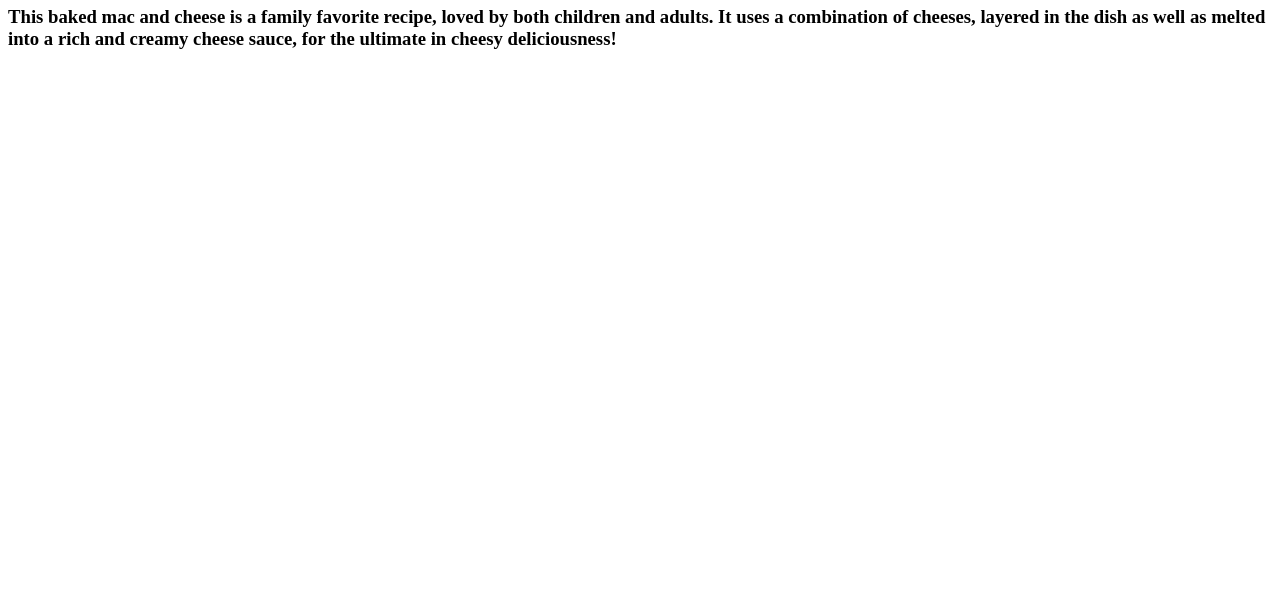
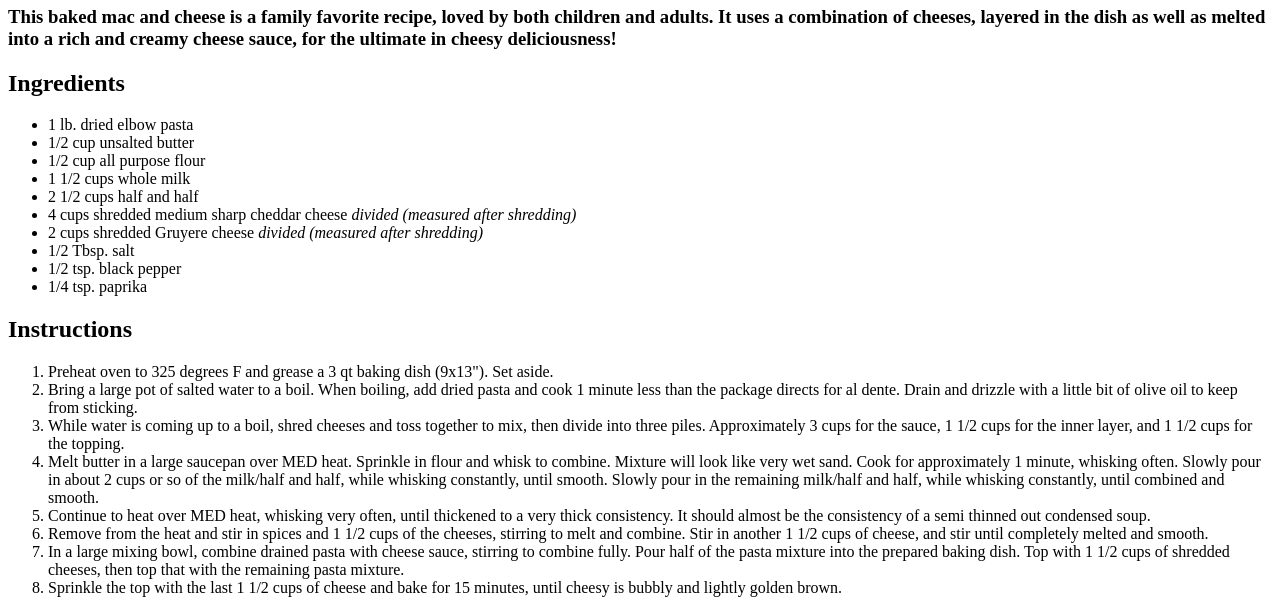
Before and after one commit to ayutwist/odin-recipes, a plain HTML site: page recipes/mac.html in a window 1280 px wide. Shown: the part 397-1010 px from the top of the page. Before the commit the page ends 800 px from the top, so only its background shows below. Drawn offline with Linux system fonts and the light colour scheme.

Commit message:
Add unordered Ingredients list and ordered Instructions list for Mac

```diff
--- a/recipes/mac.html
+++ b/recipes/mac.html
@@ -10,5 +10,29 @@
     <h1>Creamy Mac n Cheese</h1>
     <img src="https://www.thechunkychef.com/wp-content/uploads/2018/02/Ultimate-Creamy-Baked-Mac-and-Cheese-serving-680x1020.jpg" alt="Creamy Baked Mac n Cheese">
     <h3>This baked mac and cheese is a family favorite recipe, loved by both children and adults. It uses a combination of cheeses, layered in the dish as well as melted into a rich and creamy cheese sauce, for the ultimate in cheesy deliciousness! </h3>
+    <h2>Ingredients</h2>
+    <ul>
+        <li>1 lb. dried elbow pasta</li>
+        <li>1/2 cup unsalted butter</li>
+        <li>1/2 cup all purpose flour</li>
+        <li>1 1/2 cups whole milk</li>
+        <li>2 1/2 cups half and half</li>
+        <li>4 cups shredded medium sharp cheddar cheese <em>divided (measured after shredding)</em></li>
+        <li>2 cups shredded Gruyere cheese <em>divided (measured after shredding)</em></li>
+        <li>1/2 Tbsp. salt</li>
+        <li>1/2 tsp. black pepper</li>
+        <li>1/4 tsp. paprika</li>
+    </ul>
+    <h2>Instructions</h2>
+    <ol>
+        <li>Preheat oven to 325 degrees F and grease a 3 qt baking dish (9x13").  Set aside.</li>
+        <li>Bring a large pot of salted water to a boil.  When boiling, add dried pasta and cook 1 minute less than the package directs for al dente. Drain and drizzle with a little bit of olive oil to keep from sticking.</li>
+        <li>While water is coming up to a boil, shred cheeses and toss together to mix, then divide into three piles. Approximately 3 cups for the sauce, 1 1/2 cups for the inner layer, and 1 1/2 cups for the topping.</li>
+        <li>Melt butter in a large saucepan over MED heat. Sprinkle in flour and whisk to combine. Mixture will look like very wet sand. Cook for approximately 1 minute, whisking often. Slowly pour in about 2 cups or so of the milk/half and half, while whisking constantly, until smooth. Slowly pour in the remaining milk/half and half, while whisking constantly, until combined and smooth.</li>
+        <li>Continue to heat over MED heat, whisking very often, until thickened to a very thick consistency. It should almost be the consistency of a semi thinned out condensed soup.</li>
+        <li>Remove from the heat and stir in spices and 1 1/2 cups of the cheeses, stirring to melt and combine. Stir in another 1 1/2 cups of cheese, and stir until completely melted and smooth.</li>
+        <li>In a large mixing bowl, combine drained pasta with cheese sauce, stirring to combine fully. Pour half of the pasta mixture into the prepared baking dish. Top with 1 1/2 cups of shredded cheeses, then top that with the remaining pasta mixture.</li>
+        <li>Sprinkle the top with the last 1 1/2 cups of cheese and bake for 15 minutes, until cheesy is bubbly and lightly golden brown.</li>
+    </ol>
 </body>
 </html>
```
Also changed, not shown: recipes/pie.html (+24 -0 lines), recipes/stew.html (+6 -0 lines).
